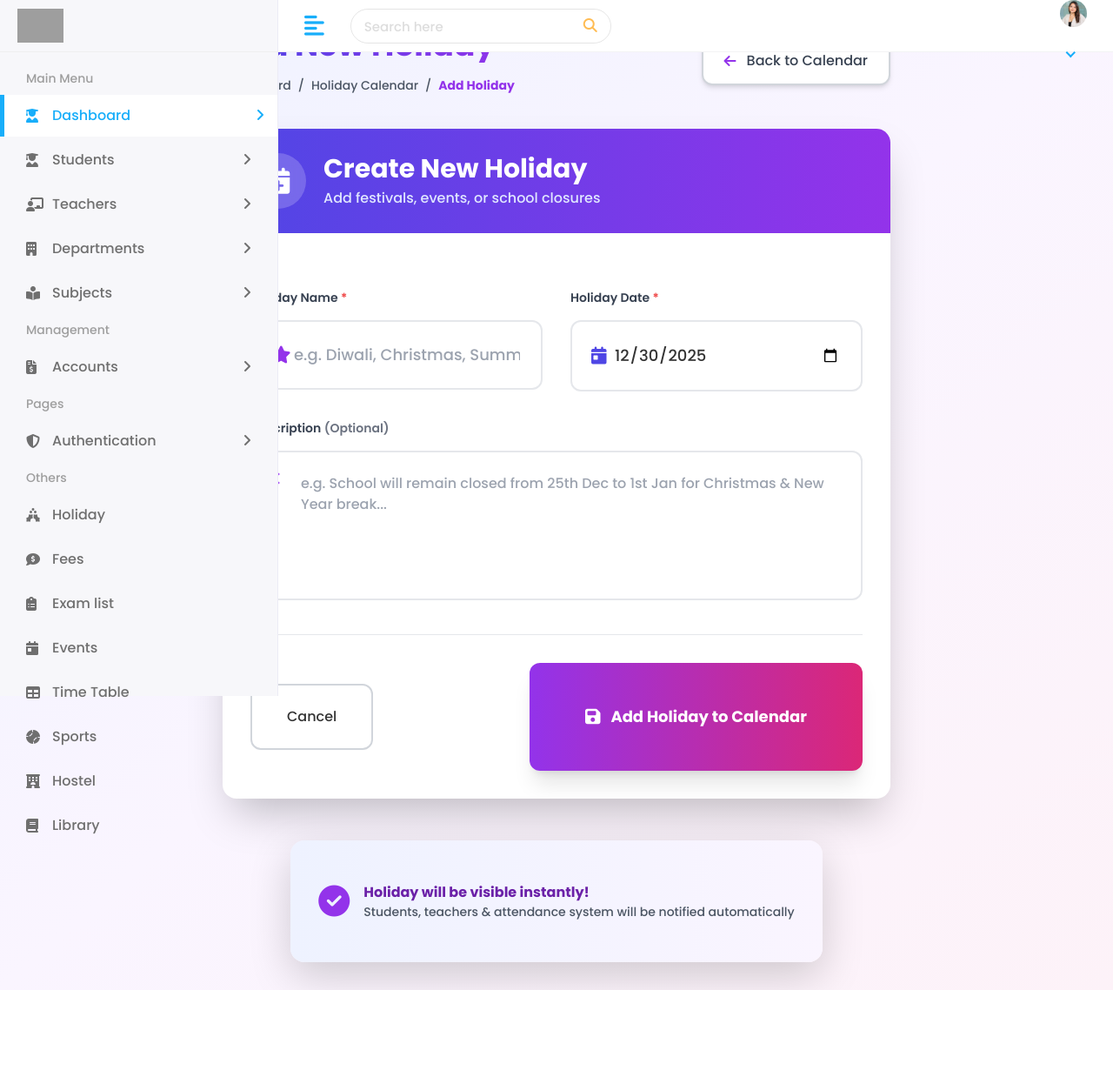
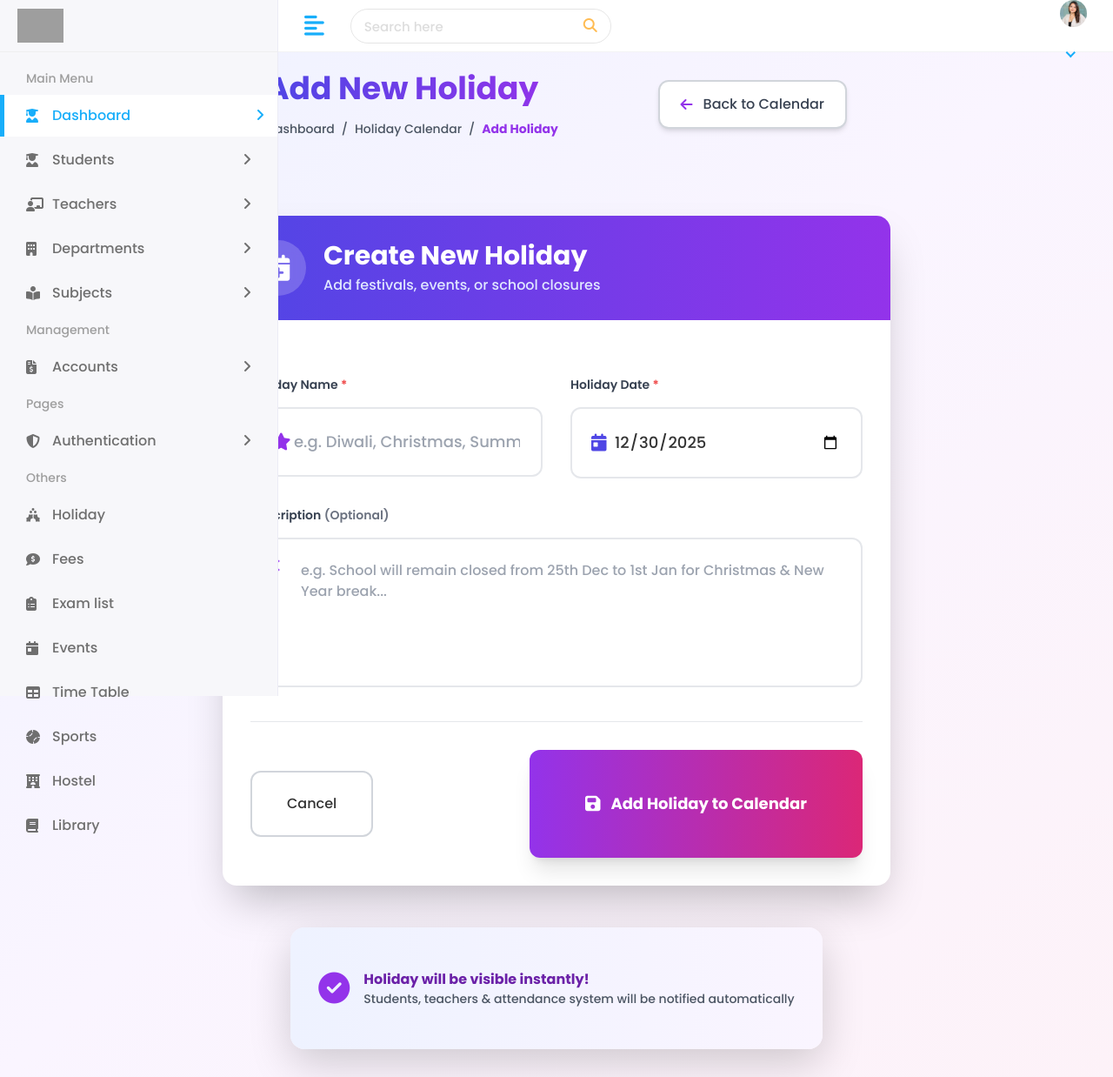
Before and after one commit to Shivam-123-yadav/student_management_system, a Django app: page /student/add/holiday/ in a window 1280 px wide. Shown: the whole page at 87% size. Before the commit the page ends 1138 px from the top, so only its background shows below. Run offline with Django 5.2, Linux system fonts and the light colour scheme; some libraries are stand-ins or nearby versions; grey boxes are pictures that could not be loaded.

Commit message:
Update add-holiday.html

```diff
--- a/templates/add-holiday.html
+++ b/templates/add-holiday.html
@@ -6,7 +6,7 @@
     <div class="max-w-3xl mx-auto">
 
         <!-- Header with Go Back Button -->
-        <div class="flex items-center justify-between mb-10">
+        <div class="flex items-center justify-between mb-10" style="padding: 50px">
             <div>
                 <h1 class="text-4xl font-extrabold text-transparent bg-clip-text bg-gradient-to-r from-indigo-600 to-purple-600">
                     Add New Holiday
```
